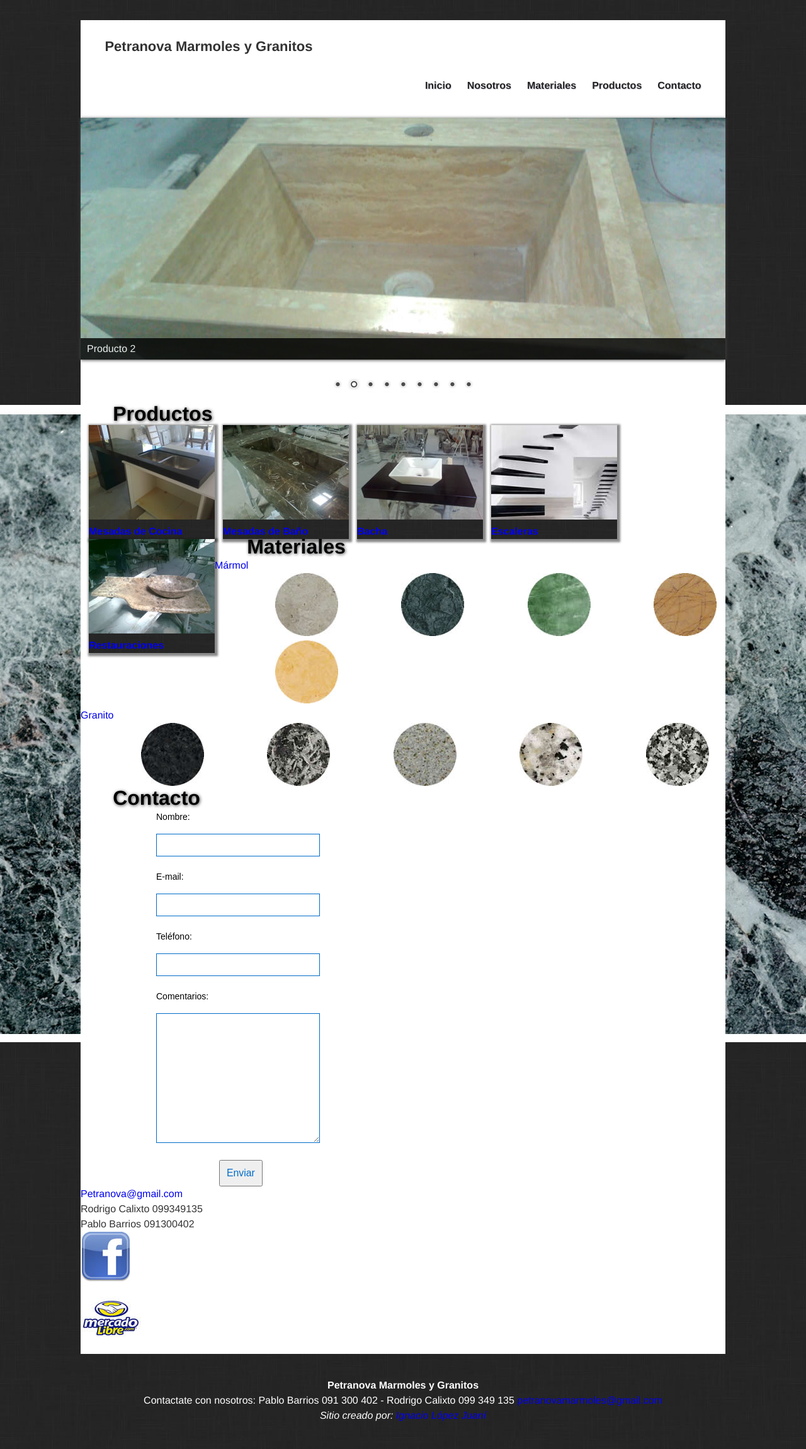
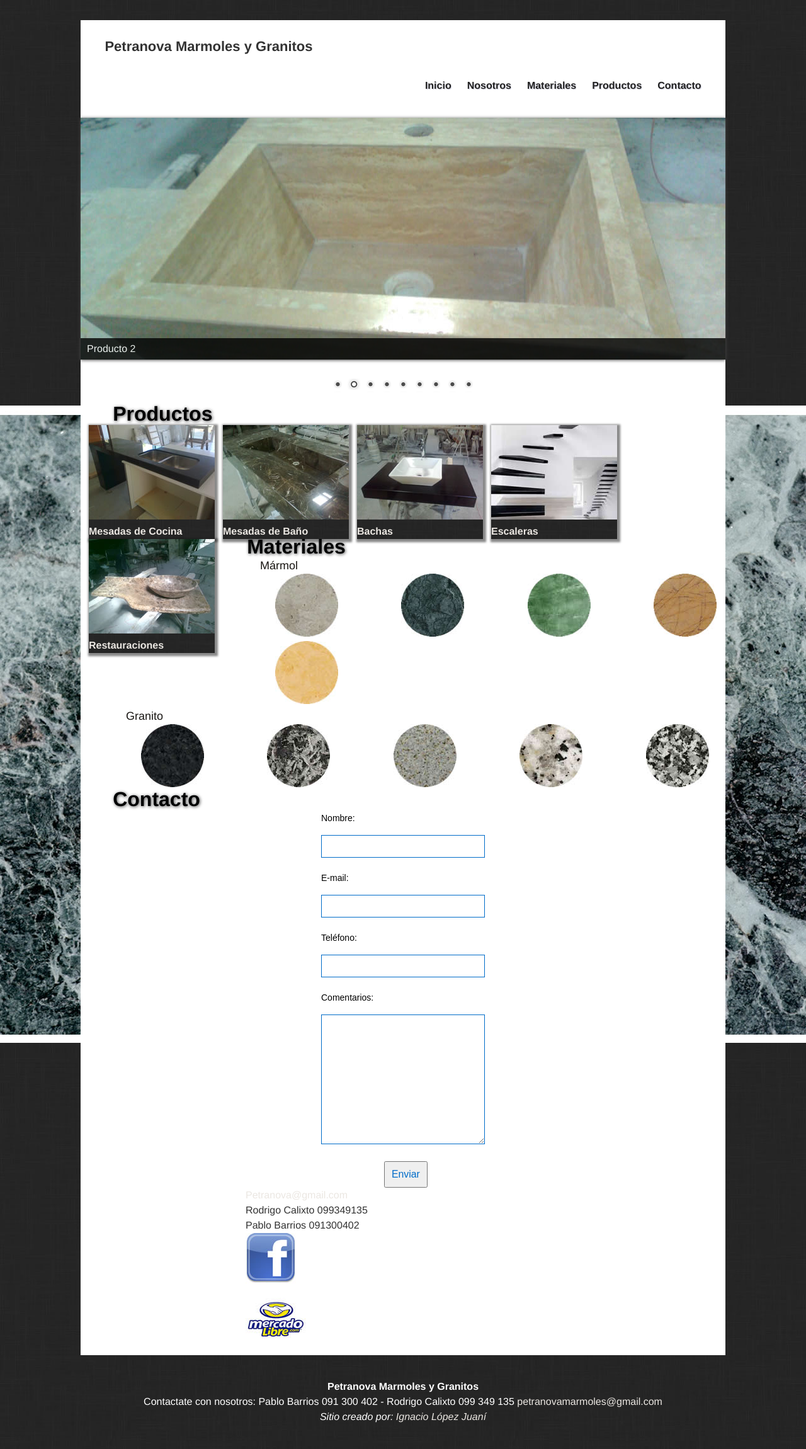
Before and after one commit to ignaciolopezjuani/petranova, a Jekyll site: the page built from index.html, in a window 1280 px wide. Shown: the whole page at 63% size. Built offline with Jekyll 4.4.1, drawn with Linux system fonts in a browser that asks for light colours; nearby versions of some CDN libraries; some web fonts are replaced; Markdown is read by kramdown in place of the engine named in the settings.

Commit message:
Add style index.html

```diff
--- a/index.html
+++ b/index.html
@@ -43,7 +43,7 @@ title: Home
 
       <article class="products">
         <a href="#"><img src="media/images/productos/bacha.jpg"/></a>
-        <h2><a href="#">Bacha</a></h2>
+        <h2><a href="#">Bachas</a></h2>
       </article>
 
       <article class="products">
@@ -61,7 +61,7 @@ title: Home
     <h1><a href="#" class="main-title">Materiales</a></h1>
 
       <article class="materiales">
-        <a href="#">Mármol</a>
+        <a href="#" class="sub-category">Mármol</a>
         <ul>
           <li><a href="#"><img src="media/images/materiales/marmol/1.jpg"/></a></li>
           <li><a href="#"><img src="media/images/materiales/marmol/2.jpg"/></a></li>
@@ -72,7 +72,7 @@ title: Home
       </article>
 
       <article class="materiales">
-        <a href="#">Granito</a>
+        <a href="#" class="sub-category">Granito</a>
         <ul>
           <li><a href="#"><img src="media/images/materiales/granito/1.jpg"/></a></li>
           <li><a href="#"><img src="media/images/materiales/granito/2.jpg"/></a></li>
@@ -105,7 +105,6 @@ title: Home
 
         <input type="submit" id="boton_enviar" name="enviar" value="Enviar" />
       </form>
-    </div>
 
       <ul>
         <li><a href="#">Petranova@gmail.com</a></li>
@@ -114,5 +113,6 @@ title: Home
         <li><a href="#"><img src="media/images/facebook.jpg"/></a></li>
         <li><a href="#"><img src="media/images/mercadolibre.jpg"/></a></li>
       </ul>
+    </div>
   </section>
 </div>
--- a/media/css/base.css
+++ b/media/css/base.css
@@ -15,6 +15,19 @@ body {
   font-size: 16px;
   color: #333;
   line-height: 1.5em;
+}
+a {
+  color: #EBE7E2;
+  text-decoration: none;
+}
+a:hover {
+color: #AC9C88;
+}
+
+a.sub-category {
+  color: #171411;
+  font-size: 18px;
+  margin: 4em;
 }
 
 .main-container {
@@ -133,7 +146,6 @@ box-shadow: 2px 2px 3px 3px rgba(20, 20, 20, 0.5);
 body.home .materiales ul li{
   display: inline;
   margin-left: 6em;
-
 }
 
 /* About */
@@ -158,6 +170,7 @@ body.contact {
 
 .contacto {
   width: 500px;
+  margin: 0 auto;
 }
 
 .contacto .titulo-pagina {
```
Lines whose indentation alone changed are shown as unchanged.
